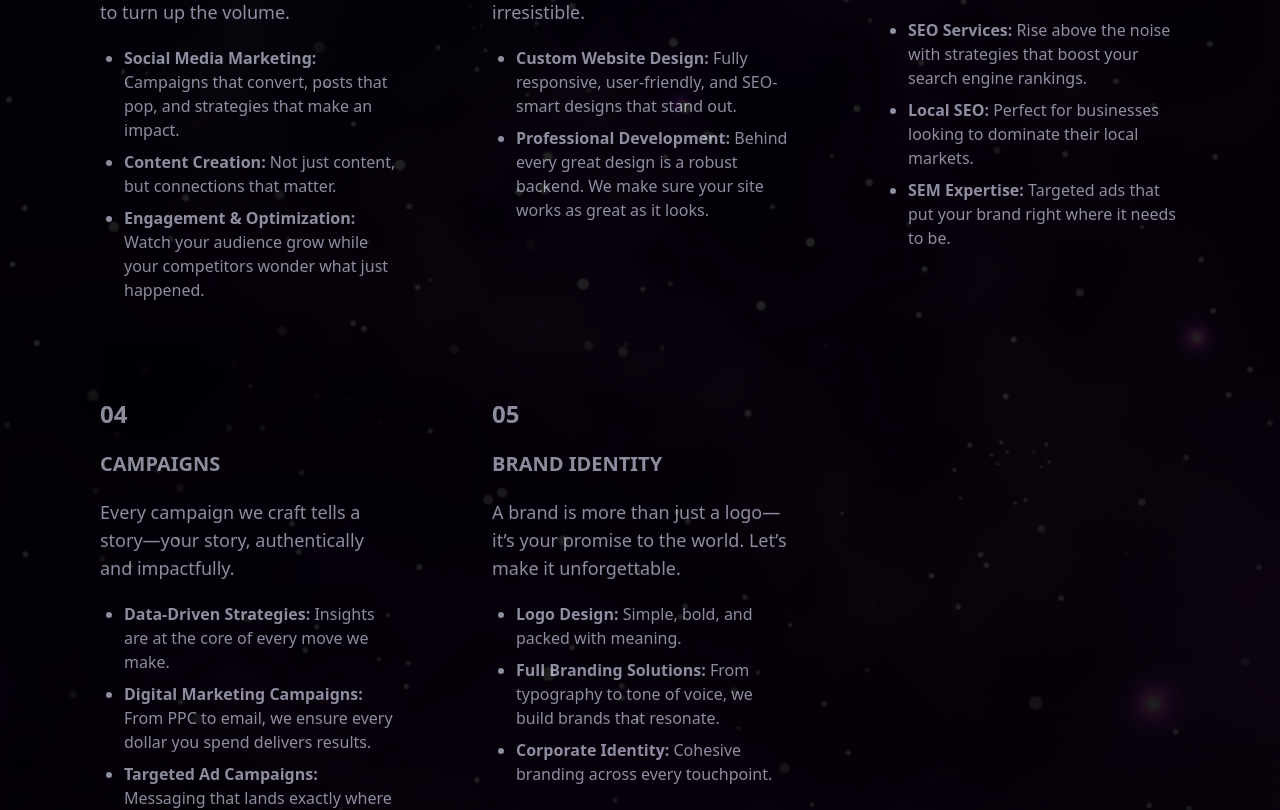
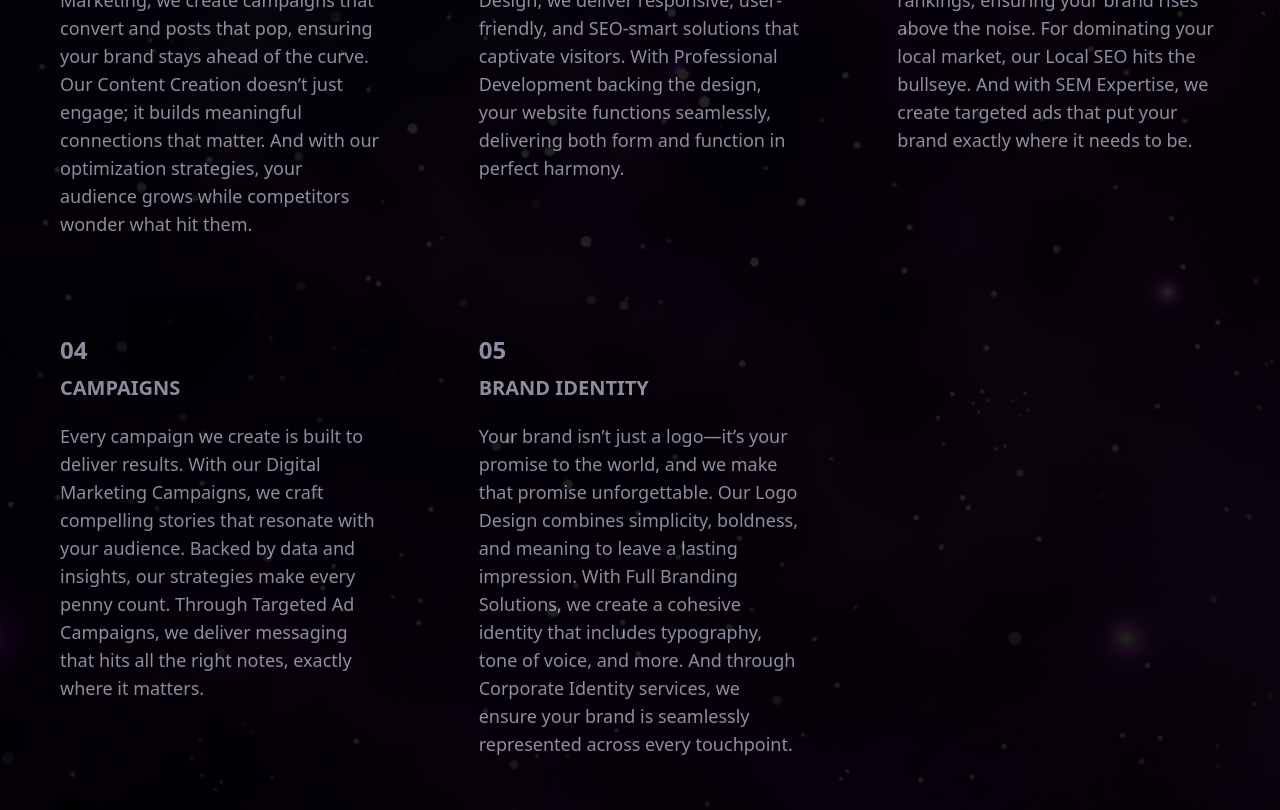
Before and after one commit to biswa-ganguly/re-design, a React (Vite) app: page / in a window 1280 px wide. Shown: the part 2520-3330 px from the top of the page. Built offline with nearby package versions, Linux system fonts and the light colour scheme.

Commit message:
Mobile Design

```diff
--- a/src/components/AmazingCard.jsx
+++ b/src/components/AmazingCard.jsx
@@ -1,21 +1,53 @@
+import { motion } from "framer-motion";
+import { useState, useEffect } from "react";
+
 const AmazingCard = ({ title, description, tags, image }) => {
+  const [isMobile, setIsMobile] = useState(false);
+
+  useEffect(() => {
+    const handleResize = () => {
+      setIsMobile(window.innerWidth <= 768);
+    };
+
+    handleResize();
+    window.addEventListener("resize", handleResize);
+
+    return () => window.removeEventListener("resize", handleResize);
+  }, []);
+
+  const mobileAnimation = {
+    normal: { rotate: 0, scale: 1 },
+    animated: { rotate: 2, scale: 0.95 },
+  };
+
+  const pcAnimation = {
+    normal: { scale: 1 },
+    hover: { scale: 0.95, rotate: 2 },
+  };
+
   return (
-    <div className="md:w-[550px] md:h-[500px] lg:w-[620px] lg:h-[610px] w-[360px]  rounded-[32px] border-[4px] border-[#6735EA] flex flex-col gap-5 py-4 px-5 items-center pb-10">
-      <div className="rounded-[16px] transform transition-transform duration-500 hover:scale-95 hover:rotate-2 hover:translate-x-1 hover:translate-y-1 ">
-        <img
+    <div className="md:w-[550px] md:h-[500px] lg:w-[620px] lg:h-[610px] w-[360px] rounded-[32px] border-[4px] border-[#6735EA] flex flex-col gap-5 py-4 px-5 items-center pb-10">
+      <div className="rounded-[16px] transform transition-transform duration-500">
+        <motion.img
           src={image}
           alt={title}
           className="md:w-[520px] md:h-[270px] lg:w-[588px] lg:h-[320px] w-[350px] h-[200px] rounded-[16px]"
+          initial="normal"
+          whileInView={isMobile ? "animated" : "normal"}
+          whileHover={!isMobile ? "hover" : "normal"}
+          viewport={{ once: false, amount: 0.85, margin: "200px 0px" }}
+          transition={{ duration: 0.5, ease: "easeInOut" }}
+          variants={isMobile ? mobileAnimation : pcAnimation}
         />
       </div>
 
       <div className="flex gap-3 w-full flex-wrap">
-        {tags?.map((array, index) => (
+        {tags?.map((tag, index) => (
           <p
             key={index}
             className="w-fit rounded-[16px] bg-[#FECE02] py-[6px] px-[12px] font-medium"
           >
-            {array}
+            {tag}
           </p>
         ))}
       </div>
--- a/src/pages/Home/Create.jsx
+++ b/src/pages/Home/Create.jsx
@@ -1,106 +1,29 @@
-import Separator from "../../components/Separator";
-
 function Create() {
   const sections = [
     {
       title: "Social Media",
       description:
-        "Social media is no longer optional–it’s where your brand gets seen, heard, and loved. And we’re here to turn up the volume.",
-      features: [
-        {
-          heading: "Social Media Marketing",
-          description:
-            "Campaigns that convert, posts that pop, and strategies that make an impact.",
-        },
-        {
-          heading: "Content Creation",
-          description: "Not just content, but connections that matter.",
-        },
-        {
-          heading: "Engagement & Optimization",
-          description:
-            "Watch your audience grow while your competitors wonder what just happened.",
-        },
-      ],
+        "Social media isn’t optional—it’s where your brand gets seen, heard, and loved. With expert Social Media Marketing, we create campaigns that convert and posts that pop, ensuring your brand stays ahead of the curve. Our Content Creation doesn’t just engage; it builds meaningful connections that matter. And with our optimization strategies, your audience grows while competitors wonder what hit them.",
     },
     {
       title: "Website",
       description:
-        "Your website is more than just a digital address—it’s your brand’s front door. Let’s make sure it’s irresistible.",
-      features: [
-        {
-          heading: "Custom Website Design",
-          description:
-            "Fully responsive, user-friendly, and SEO-smart designs that stand out.",
-        },
-        {
-          heading: "Professional Development",
-          description:
-            "Behind every great design is a robust backend. We make sure your site works as great as it looks.",
-        },
-      ],
+        "Your website is your brand’s front door, and we make it impossible to ignore. Through Custom Website Design, we deliver responsive, user-friendly, and SEO-smart solutions that captivate visitors. With Professional Development backing the design, your website functions seamlessly, delivering both form and function in perfect harmony.",
     },
     {
       title: "Search Engine",
       description:
-        "The internet’s a big place, but your audience shouldn’t have to dig to find you.",
-      features: [
-        {
-          heading: "SEO Services",
-          description:
-            "Rise above the noise with strategies that boost your search engine rankings.",
-        },
-        {
-          heading: "Local SEO",
-          description:
-            "Perfect for businesses looking to dominate their local markets.",
-        },
-        {
-          heading: "SEM Expertise",
-          description:
-            "Targeted ads that put your brand right where it needs to be.",
-        },
-      ],
+        "In the vastness of the internet, we make sure your audience finds you first. Our SEO Services boost your rankings, ensuring your brand rises above the noise. For dominating your local market, our Local SEO hits the bullseye. And with SEM Expertise, we create targeted ads that put your brand exactly where it needs to be.",
     },
     {
       title: "Campaigns",
       description:
-        "Every campaign we craft tells a story—your story, authentically and impactfully.",
-      features: [
-        {
-          heading: "Data-Driven Strategies",
-          description: "Insights are at the core of every move we make.",
-        },
-        {
-          heading: "Digital Marketing Campaigns",
-          description:
-            "From PPC to email, we ensure every dollar you spend delivers results.",
-        },
-        {
-          heading: "Targeted Ad Campaigns",
-          description: "Messaging that lands exactly where it counts.",
-        },
-      ],
+        "Every campaign we create is built to deliver results. With our Digital Marketing Campaigns, we craft compelling stories that resonate with your audience. Backed by data and insights, our strategies make every penny count. Through Targeted Ad Campaigns, we deliver messaging that hits all the right notes, exactly where it matters.",
     },
     {
       title: "Brand Identity",
       description:
-        "A brand is more than just a logo—it’s your promise to the world. Let’s make it unforgettable.",
-      features: [
-        {
-          heading: "Logo Design",
-          description: "Simple, bold, and packed with meaning.",
-        },
-        {
-          heading: "Full Branding Solutions",
-          description:
-            "From typography to tone of voice, we build brands that resonate.",
-        },
-        {
-          heading: "Corporate Identity",
-          description: "Cohesive branding across every touchpoint.",
-        },
-      ],
+        "Your brand isn’t just a logo—it’s your promise to the world, and we make that promise unforgettable. Our Logo Design combines simplicity, boldness, and meaning to leave a lasting impression. With Full Branding Solutions, we create a cohesive identity that includes typography, tone of voice, and more. And through Corporate Identity services, we ensure your brand is seamlessly represented across every touchpoint.",
     },
   ];
 
@@ -157,30 +80,26 @@ function Create() {
           </div>
         </div>
 
-        <p className="text-lg text-gray-100 px-24">
+        <p className="text-lg text-gray-100 px-5 lg:px-24">
           At The Agenc-E, we believe creativity isn’t something you can
           mass-produce. Every campaign, strategy, and design is crafted with
           precision and personality—just like your business.{" "}
         </p>
       </div>
-      <div className="grid gap-4 mx-auto px-10 grid-cols-1 sm:grid-cols-2 lg:grid-cols-3 ">
+      <div className="grid gap-4 mx-auto lg:px10- grid-cols-1 sm:grid-cols-2 lg:grid-cols-3 ">
         {sections.map((section, index) => (
           <div
             key={index}
             className="flex flex-col p-10 gap-5 text-gray-400 hover:text-white transition-colors duration-200"
           >
-            <p className="text-2xl font-semibold">0{index + 1}</p>
-            <h1 className="uppercase font-semibold text-xl">{section.title}</h1>
+            <div className="flex lg:flex-col gap-2 items-center lg:items-baseline">
+              <p className="text-2xl font-semibold">0{index + 1}</p>
+              <h1 className="uppercase font-semibold text-xl">
+                {section.title}
+              </h1>
+            </div>
+
             <p className="text-lg">{section.description}</p>
-
-            <ul className="space-y-2 list-disc list-outside pl-6">
-              {section.features.map((feature, featureIndex) => (
-                <li key={featureIndex}>
-                  <strong>{feature.heading}:</strong>{" "}
-                  <span>{feature.description}</span>
-                </li>
-              ))}
-            </ul>
           </div>
         ))}
       </div>
--- a/src/pages/Home/Faq.jsx
+++ b/src/pages/Home/Faq.jsx
@@ -54,7 +54,7 @@ function Faq() {
           <img
             src="Frame48.svg"
             alt="frame"
-            className="p-10 lg:inline-block hidden"
+            className="p-10 hidden lg:inline-block"
           />
         </div>
       </div>
```
Also changed, not shown: src/pages/Home/Founders.jsx (+68 -9 lines), src/pages/Home/Hero.jsx (+59 -44 lines).
